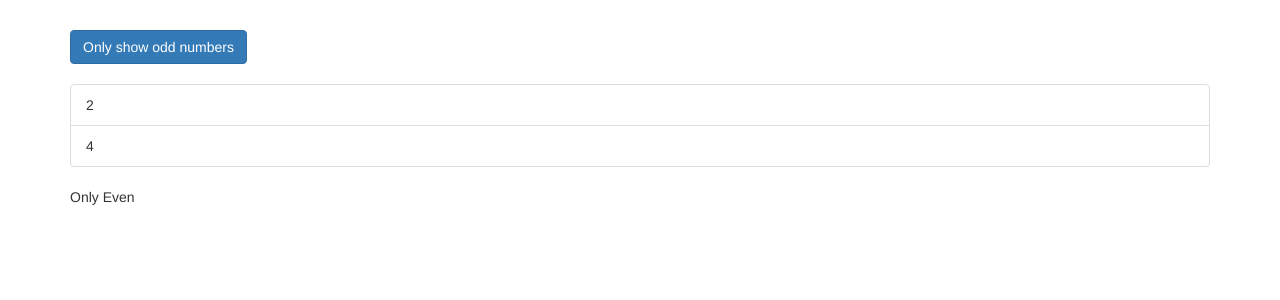
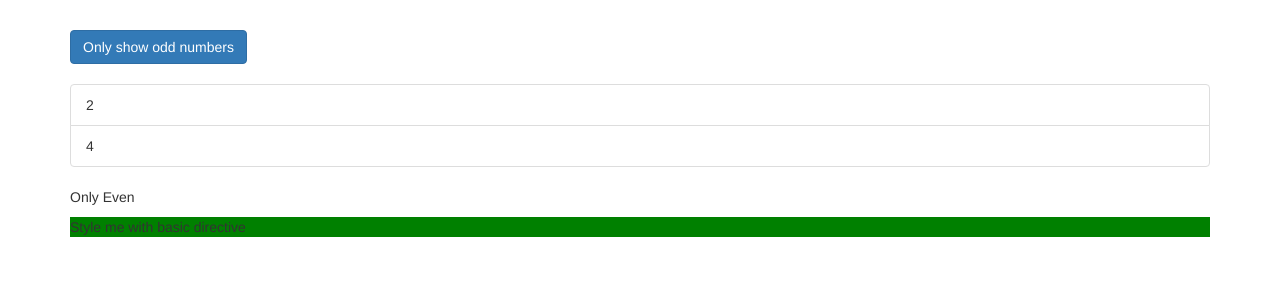
Before and after one commit to emosrb/Directives-Section-7, an Angular app: page / in a window 1280 px wide. Shown: the top 300 px of the page. Built offline with nearby package versions, Linux system fonts and the light colour scheme.

Commit message:
93. Creating a basic Attribute Directive

```diff
--- a/src/app/app.component.html
+++ b/src/app/app.component.html
@@ -31,6 +31,7 @@
       <ng-template [ngIf]="!onlyOdd">
         <p>Only Even</p>
       </ng-template>
+      <p appBasicHighlight>Style me with basic directive</p>
     </div>
   </div>
 </div>
--- a/src/app/app.module.ts
+++ b/src/app/app.module.ts
@@ -4,10 +4,12 @@
 
 
 import { AppComponent } from './app.component';
+import { BasicHighlightDirective } from './basic-highlight/basic-highlight.directive';
 
 @NgModule({
   declarations: [
-    AppComponent
+    AppComponent,
+    BasicHighlightDirective
   ],
   imports: [
     BrowserModule,
--- /dev/null
+++ b/src/app/basic-highlight/basic-highlight.directive.ts
@@ -0,0 +1,14 @@
+import { Directive, ElementRef, OnInit} from '@angular/core';
+
+@Directive({
+    selector: '[appBasicHighlight]'
+})
+export class BasicHighlightDirective implements OnInit {
+    constructor(private elementRef: ElementRef) {
+
+    }
+
+    ngOnInit() {
+        this.elementRef.nativeElement.style.backgroundColor = 'green';
+    }
+}
```
